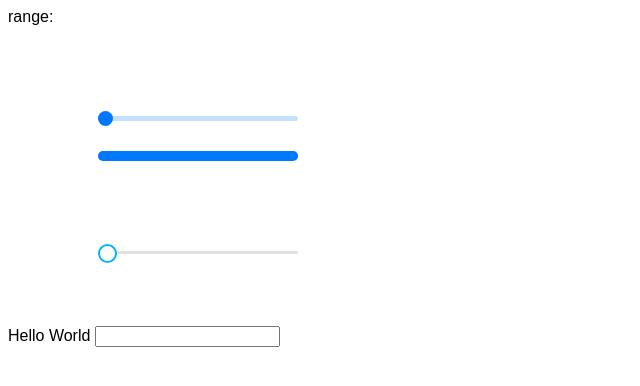
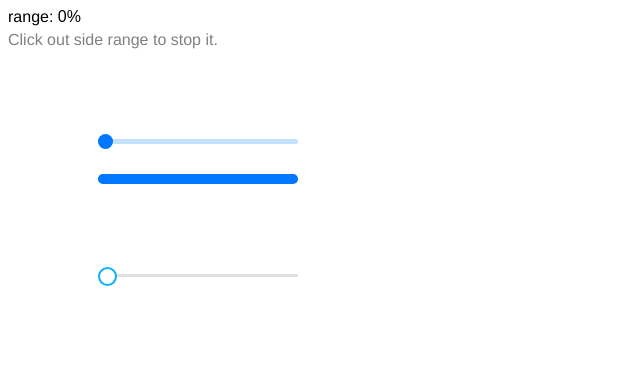
Before and after one commit to asianprogrammer/range, a website built with Vite: page index.html in a window 1280 px wide. Shown: the whole page, without its empty margins (0-640 px from the left). Built offline with nearby package versions, Linux system fonts and the light colour scheme.

Commit message:
Code refoctor

```diff
--- a/index.html
+++ b/index.html
@@ -1,6 +1,5 @@
 <!DOCTYPE html>
 <html lang="en">
-
 <head>
     <meta charset="UTF-8">
     <meta http-equiv="X-UA-Compatible" content="IE=edge">
@@ -8,11 +7,10 @@
     <title>Range</title>
     <link rel="stylesheet" href="style.css">
 </head>
-
 <body>
 
-    <span>range: <span id="range"></span></span>
-
+    <span class="title">range: <span id="range">0%</span></span>
+    <div class="title text-gray">Click out side range to stop it.</div>
 
     <!-- Desktop range -->
     <div class="range">
@@ -22,7 +20,7 @@
         </label>
     </div>
 
-    <!-- Movile range -->
+    <!-- Mobile range -->
     <div class="range mb">
         <label for="range">
             <div class="touch-range m"></div>
@@ -30,7 +28,7 @@
         </label>
     </div>
 
-    <!-- Movile range -->
+    <!-- Mobile range -->
     <div class="range al" data-range="">
         <label for="range">
             <div class="touch-range alt"></div>
@@ -39,17 +37,6 @@
     </div>
 
 
-    <br><br><br><br>
-
-    <range id="rng"></range>
-
-    <input-text ></input-text>
-    <input-email ></input-email>
-    <input-pass ></input-pass>
-    <input-pass placeholder="Hello"></input-pass>
-
-
     <script  type="module" src="script.js"></script>
 </body>
-
 </html>
--- a/script.js
+++ b/script.js
@@ -9,7 +9,6 @@ let mouse = {
     key: 0,
     range: false,
 }
-
 
 
 rangeTouch.forEach((e, i) => {
@@ -53,7 +52,7 @@ rangeTouch.forEach((e, i) => {
         let clintLeft = mouse.x - left;
 
 
-        // expreance
+        // checking logic
         if (clintLeft > 0 && clintLeft <= 199) {
             rangeTouch[i].style.left = (clintLeft - 5) + "px";
         }
@@ -75,7 +74,7 @@ function slide() {
         let rangeTouchSlide = (100 * (mouse.x - left)) / rangeM.width;
         let clintLeft = mouse.x - left;
 
-        // expreance
+        // Checking logic
         if (clintLeft > 0 && clintLeft <= 199) {
             rangeTouch[mouse.key].style.left = (clintLeft - 5) + "px";
         }
--- a/style.css
+++ b/style.css
@@ -90,3 +90,12 @@
     margin-top: -2px;
     box-shadow: none !important;
 }
+
+.title {
+    margin: 5px 0;
+    font-family: 'Franklin Gothic Medium', 'Arial Narrow', Arial, sans-serif;
+}
+
+.text-gray {
+    color: gray;
+}
```
